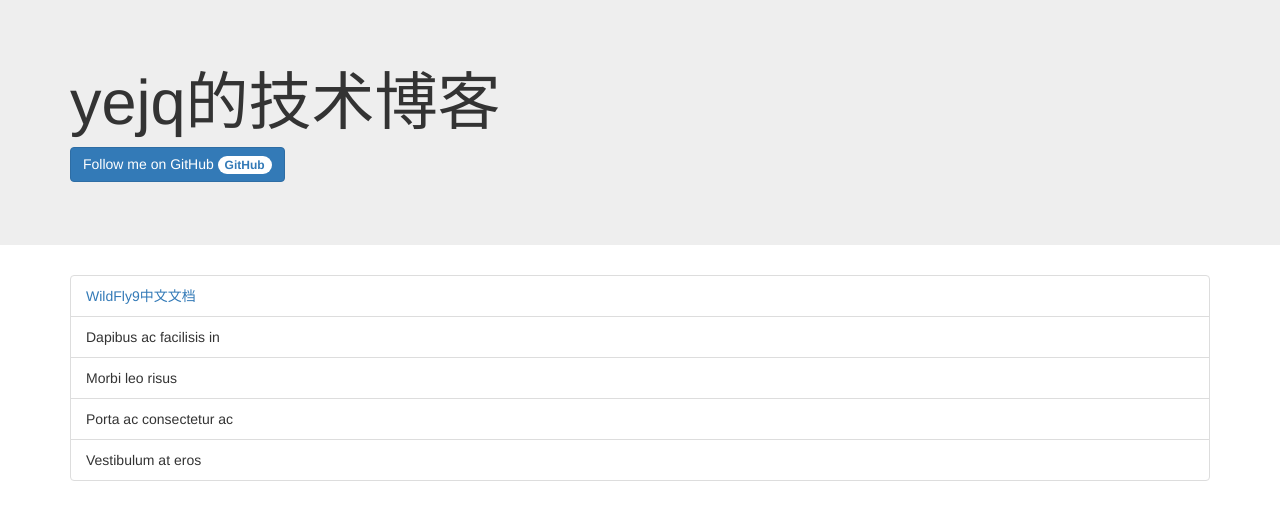
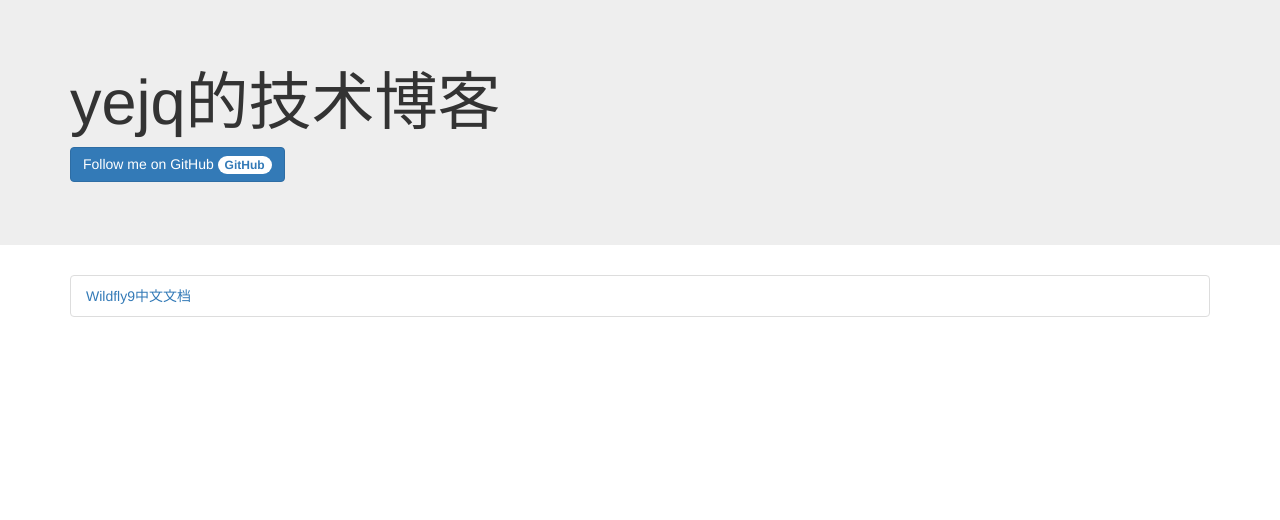
Before and after one commit to yejq/yejq.github.io, a plain HTML site: page index.html in a window 1280 px wide. Drawn offline with nearby package versions, Linux system fonts and the light colour scheme.

Commit message:
修改主页

```diff
--- a/index.html
+++ b/index.html
@@ -10,7 +10,7 @@
 <!--[if lt IE 9]>
     <script src="//html5shiv.googlecode.com/svn/trunk/html5.js"></script>
     <![endif]-->
-<title>欢迎光临Yejq的技术博客</title>
+<title>欢迎光临yejq的技术博客</title>
 </head>
 <body>
  <div class="jumbotron">
@@ -23,11 +23,7 @@
  </div>
  <div class="container">
   <ul class="list-group">
-   <li class="list-group-item"><a href="https://github.com/yejq">WildFly9中文文档</a></li>
-   <li class="list-group-item">Dapibus ac facilisis in</li>
-   <li class="list-group-item">Morbi leo risus</li>
-   <li class="list-group-item">Porta ac consectetur ac</li>
-   <li class="list-group-item">Vestibulum at eros</li>
+   <li class="list-group-item"><a href="wildfly9/index.html">Wildfly9中文文档</a></li>
   </ul>
  </div>
 </body>
```
